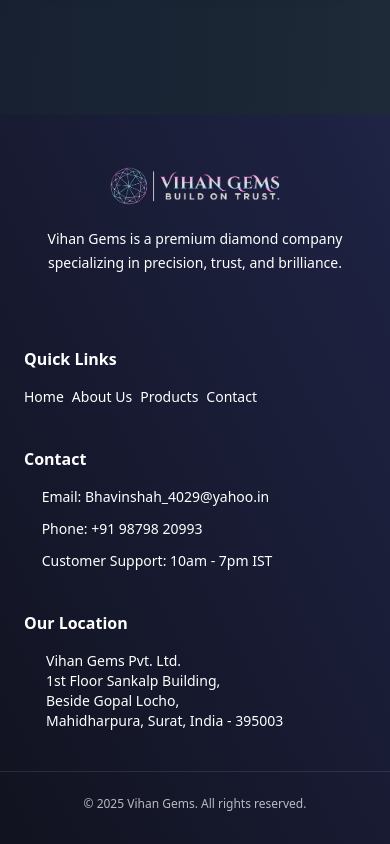
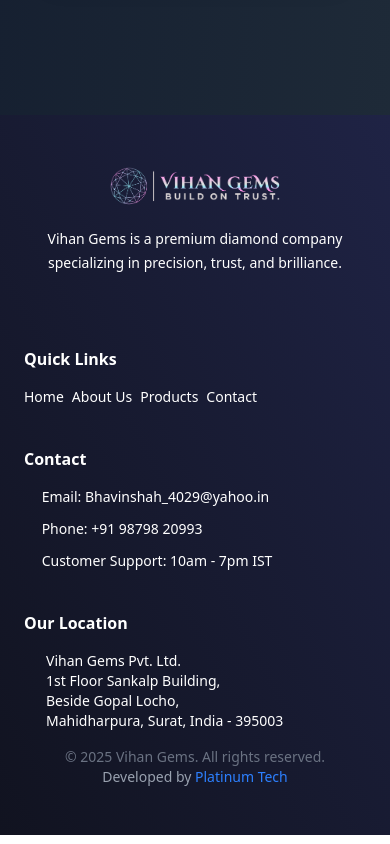
Before and after one commit to princeraval147/VihanGems, a React (Vite) app: page /about in a window 390 px wide. Shown: the part 5345-6189 px from the top of the page. Built offline with nearby package versions, Linux system fonts and the light colour scheme; some icons are missing.

Commit message:
Final Commit

```diff
--- a/src/App.jsx
+++ b/src/App.jsx
@@ -6,33 +6,33 @@
 
 const App = () => {
 
-  useEffect(() => {
-    const handleContextMenu = (e) => {
-      e.preventDefault();
-    };
-    document.addEventListener('contextmenu', handleContextMenu);
-    return () => {
-      document.removeEventListener('contextmenu', handleContextMenu);
-    };
-  }, []);
+  // useEffect(() => {
+  //   const handleContextMenu = (e) => {
+  //     e.preventDefault();
+  //   };
+  //   document.addEventListener('contextmenu', handleContextMenu);
+  //   return () => {
+  //     document.removeEventListener('contextmenu', handleContextMenu);
+  //   };
+  // }, []);
 
-  useEffect(() => {
-    const handleKeyDown = (e) => {
-      if (
-        e.key === 'F12' ||
-        (e.ctrlKey && e.shiftKey && e.key === 'I') ||
-        (e.ctrlKey && e.shiftKey && e.key === 'J') ||
-        (e.ctrlKey && e.key === 'U') ||
-        (e.ctrlKey && e.key === 'S') // disable Ctrl+S (optional)
-      ) {
-        e.preventDefault();
-      }
-    };
-    document.addEventListener('keydown', handleKeyDown);
-    return () => {
-      document.removeEventListener('keydown', handleKeyDown);
-    };
-  }, []);
+  // useEffect(() => {
+  //   const handleKeyDown = (e) => {
+  //     if (
+  //       e.key === 'F12' ||
+  //       (e.ctrlKey && e.shiftKey && e.key === 'I') ||
+  //       (e.ctrlKey && e.shiftKey && e.key === 'J') ||
+  //       (e.ctrlKey && e.key === 'U') ||
+  //       (e.ctrlKey && e.key === 'S') // disable Ctrl+S (optional)
+  //     ) {
+  //       e.preventDefault();
+  //     }
+  //   };
+  //   document.addEventListener('keydown', handleKeyDown);
+  //   return () => {
+  //     document.removeEventListener('keydown', handleKeyDown);
+  //   };
+  // }, []);
 
   return (
     <>
--- a/src/component/Footer.jsx
+++ b/src/component/Footer.jsx
@@ -94,19 +94,22 @@
                         </span>
                     </a>
                 </div>
-
-                {/* <div>
-                    <p className="text-sm leading-6">
-                        Vihan Gems Pvt. Ltd.<br />
-                        1st Floor Sankalp Building, <br />
-                        Beside Gopal Locho, <br />
-                        Mahidharpura, Surat, India - 395003
-                    </p>
-                </div> */}
             </div>
 
-            <div className="mt-10 border-t border-white/10 pt-6 text-center text-xs text-white/70 px-4">
-                &copy; {new Date().getFullYear()} Vihan Gems. All rights reserved.
+            <div className="text-center py-4 text-sm text-gray-500">
+                © {new Date().getFullYear()} Vihan Gems. All rights reserved.
+                <br />
+                <span className="text-gray-400">
+                    Developed by
+                    <a
+                        href="https://platinumsofttech.com"
+                        className="text-blue-500 hover:underline"
+                        target="_blank"
+                        rel="noopener noreferrer"
+                    >
+                        {" "}Platinum Tech
+                    </a>
+                </span>
             </div>
         </footer>
     );
--- a/src/component/Header.jsx
+++ b/src/component/Header.jsx
@@ -57,7 +57,7 @@
                             key={link.name}
                             to={link.to}
                             onClick={closeMenu}
-                            className="block hover:text-blue-300"
+                            className="block font-sans text-white hover:text-blue-400 text-lg font-bold tracking-wide transition duration-200"
                         >
                             {link.name}
                         </NavLink>
@@ -83,7 +83,7 @@
                             key={link.name}
                             to={link.to}
                             onClick={closeMenu}
-                            className="block hover:text-blue-300"
+                            className="block font-sans text-white hover:text-blue-400 text-lg font-bold tracking-wide transition duration-200"
                         >
                             {link.name}
                         </NavLink>
--- a/src/component/Home.jsx
+++ b/src/component/Home.jsx
@@ -125,7 +125,7 @@
                     {/* Decorative Background Element */}
 
                     <div className="max-w-7xl mx-auto grid md:grid-cols-2 items-center gap-12 relative z-10">
-                        <div className="grid grid-cols-1 sm:grid-cols-2 gap-4 px-4 max-w-5xl mx-auto">
+                        <div className="grid grid-cols-2 sm:grid-cols-2 gap-4 px-4 max-w-5xl mx-auto">
                             {[1, 2, 3, 4].map((i) => (
                                 <motion.div
                                     key={i}
```
